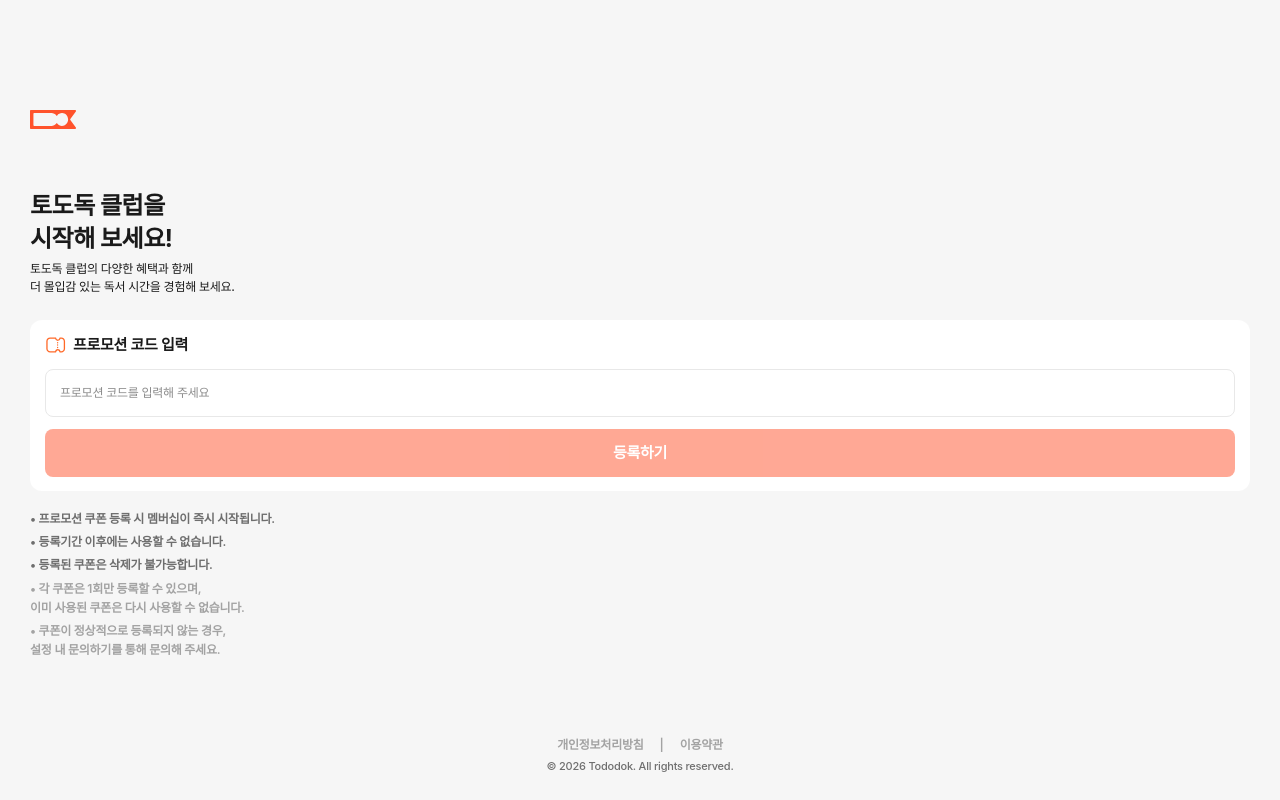
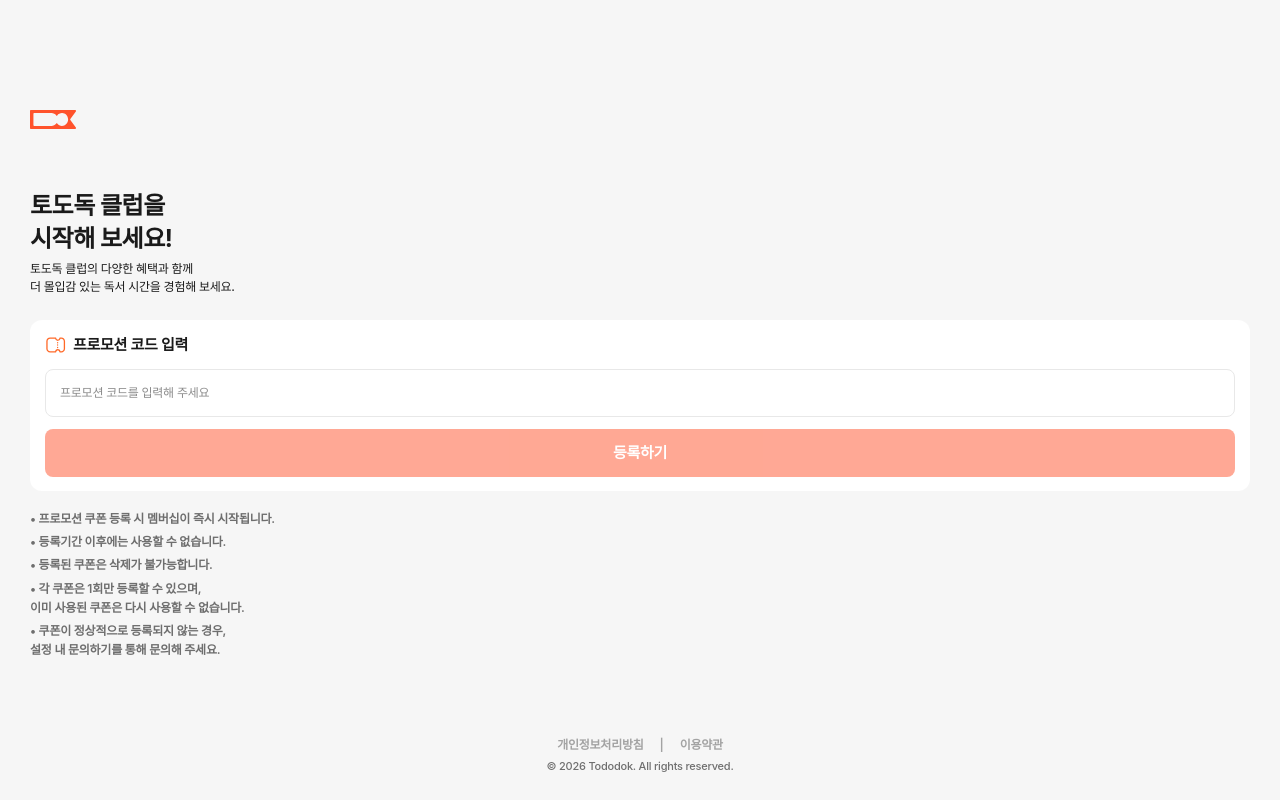
Before and after one commit to teamTododok/Tododok_Web, a Next.js app: page /voucher in a window 1280 px wide. Built offline with nearby package versions, Linux system fonts and the light colour scheme; no server answers; sample sign-in values are in the browser's storage; a web font is replaced by a local one.

Commit message:
design: 불릿 텍스트 전체 Gray 800 (#6E6E6E)으로 통일

```diff
--- a/src/app/voucher/VoucherForm.tsx
+++ b/src/app/voucher/VoucherForm.tsx
@@ -4,11 +4,11 @@
 import Image from "next/image";
 
 const NOTICES = [
-  { text: "프로모션 쿠폰 등록 시 멤버십이 즉시 시작됩니다.", color: "#6E6E6E" },
-  { text: "등록기간 이후에는 사용할 수 없습니다.", color: "#6E6E6E" },
-  { text: "등록된 쿠폰은 삭제가 불가능합니다.", color: "#6E6E6E" },
-  { text: "각 쿠폰은 1회만 등록할 수 있으며,\n이미 사용된 쿠폰은 다시 사용할 수 없습니다.", color: "#A3A3A3" },
-  { text: "쿠폰이 정상적으로 등록되지 않는 경우,\n설정 내 문의하기를 통해 문의해 주세요.", color: "#A3A3A3" },
+  "프로모션 쿠폰 등록 시 멤버십이 즉시 시작됩니다.",
+  "등록기간 이후에는 사용할 수 없습니다.",
+  "등록된 쿠폰은 삭제가 불가능합니다.",
+  "각 쿠폰은 1회만 등록할 수 있으며,\n이미 사용된 쿠폰은 다시 사용할 수 없습니다.",
+  "쿠폰이 정상적으로 등록되지 않는 경우,\n설정 내 문의하기를 통해 문의해 주세요.",
 ];
 
 const suit = { fontFamily: "SUIT, sans-serif" };
@@ -182,7 +182,7 @@
 
       {/* 안내사항 */}
       <ul style={{ marginTop: 18, display: "flex", flexDirection: "column", gap: 4 }}>
-        {NOTICES.map((item, i) => (
+        {NOTICES.map((text, i) => (
           <li
             key={i}
             style={{
@@ -191,11 +191,11 @@
               fontSize: 12,
               lineHeight: "160%",
               letterSpacing: "-0.02em",
-              color: item.color,
+              color: "#6E6E6E",
               whiteSpace: "pre-line",
             }}
           >
-            • {item.text}
+            • {text}
           </li>
         ))}
       </ul>
```
